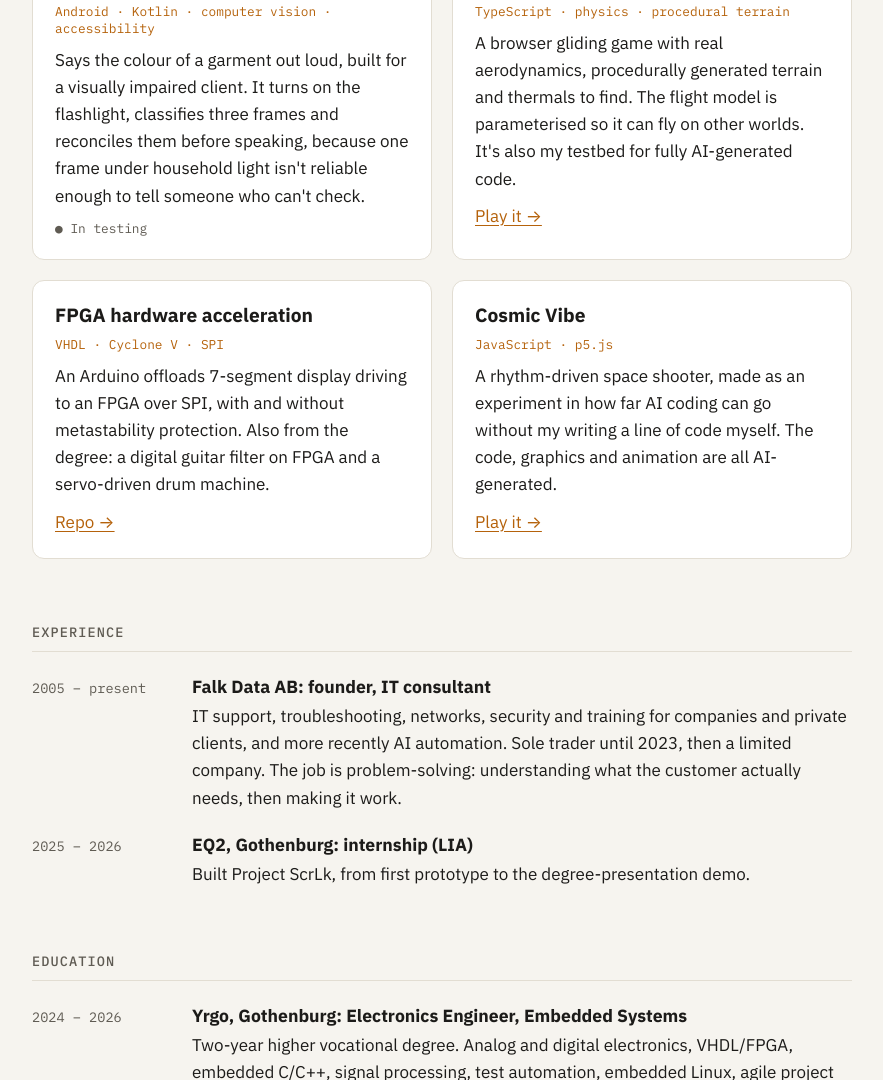
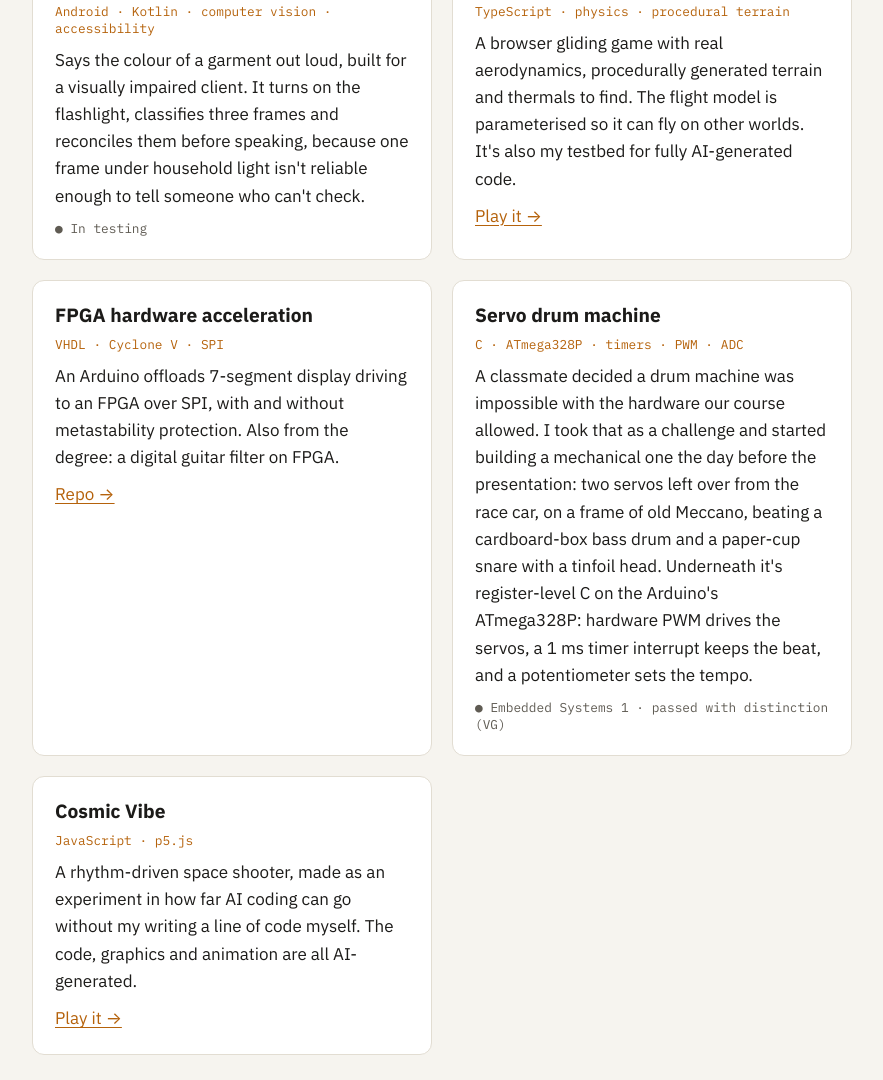
Before and after one commit to edwardfalk/edwardfalk.com, a plain HTML site: page index.html in a window 1280 px wide. Shown: the part 2744-3824 px from the top of the page, without its empty margins (198-1081 px from the left). Drawn offline with Linux system fonts and the light colour scheme.

Commit message:
Add the servo drum machine as a project card
The card is web-only: the printed CV was already full on page two,
so the PDF keeps its one-line mention under the FPGA card instead.

Co-Authored-By: Claude Opus 5.5 <noreply@anthropic.com>
Claude-Session: https://claude.ai/code/session_01AcHU2c6uKGHH8upZnSfKAW

```diff
--- a/index.html
+++ b/index.html
@@ -144,9 +144,21 @@
       <h3>FPGA hardware acceleration</h3>
       <p class="tags">VHDL · Cyclone V · SPI</p>
       <p>An Arduino offloads 7-segment display driving to an FPGA over SPI, with and without
-      metastability protection. Also from the degree: a digital guitar filter on FPGA and a
-      servo-driven drum machine.</p>
+      metastability protection. Also from the degree: a digital guitar filter on FPGA<span class="print-only">
+      and a servo-driven drum machine</span>.</p>
       <p><a href="https://github.com/edwardfalk/digitalteknik-lab1-hvacc">Repo →</a></p>
+    </article>
+
+    <article class="project web-only">
+      <h3>Servo drum machine</h3>
+      <p class="tags">C · ATmega328P · timers · PWM · ADC</p>
+      <p>A classmate decided a drum machine was impossible with the hardware our course allowed. I took
+      that as a challenge and started building a mechanical one the day before the presentation: two
+      servos left over from the race car, on a frame of old Meccano, beating a cardboard-box bass drum
+      and a paper-cup snare with a tinfoil head. Underneath it's register-level C on the Arduino's
+      ATmega328P: hardware PWM drives the servos, a 1 ms timer interrupt keeps the beat, and a
+      potentiometer sets the tempo.</p>
+      <p class="note">Embedded Systems 1 · passed with distinction (VG)</p>
     </article>
 
     <article class="project">
--- a/style.css
+++ b/style.css
@@ -27,6 +27,8 @@
 * { box-sizing: border-box; }
 
 html { -webkit-text-size-adjust: 100%; }
+
+.print-only { display: none; }
 
 body {
   margin: 0;
@@ -236,7 +238,8 @@ footer {
   @page { size: A4; margin: 12mm 14mm; }
   body { font-size: 9pt; line-height: 1.45; }
   main { max-width: none; padding: 0; }
-  .actions, .feature img, .aside, .portrait { display: none; }
+  .actions, .feature img, .aside, .portrait, .web-only { display: none; }
+  .print-only { display: inline; }
   .hero { display: block; }
   .kicker { margin-bottom: 4pt; font-size: 8pt; }
   h1 { font-size: 22pt; }
```
